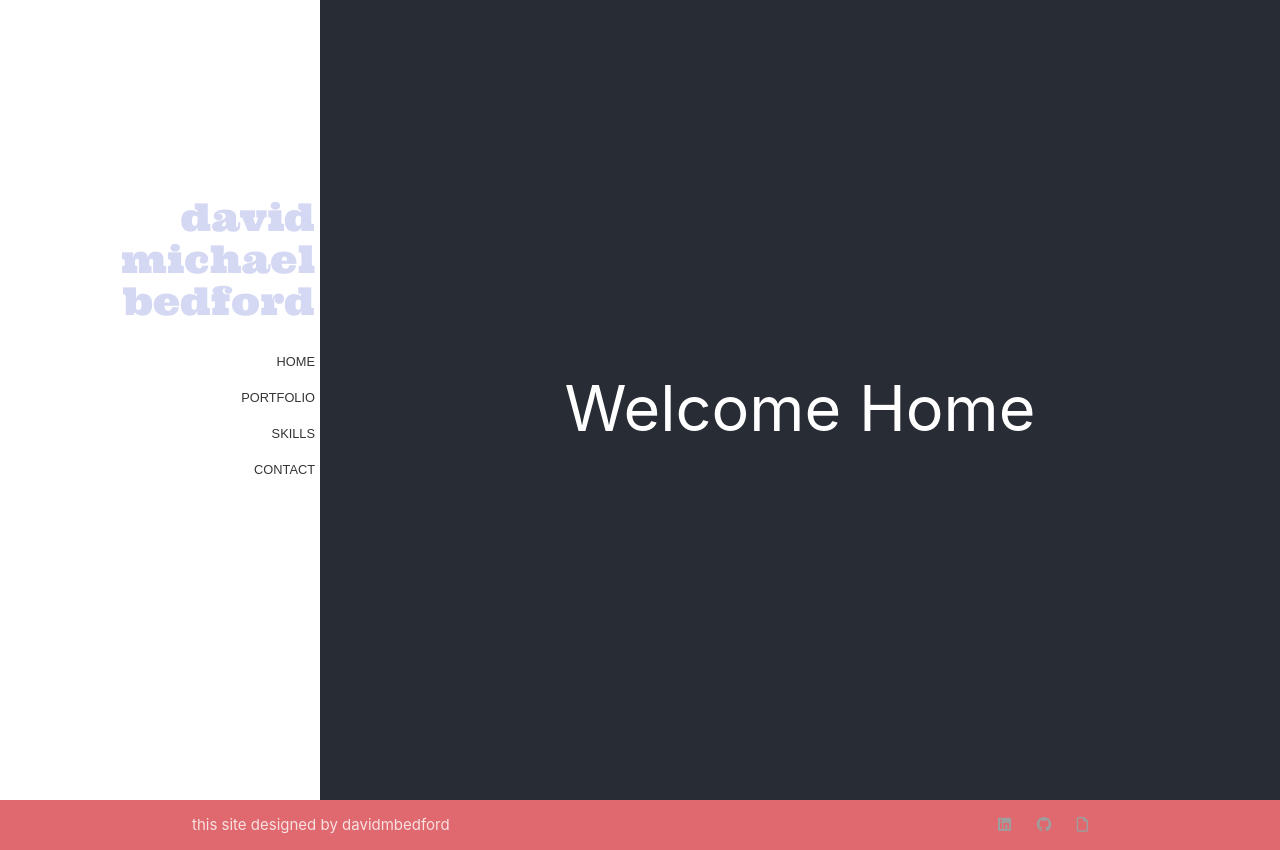
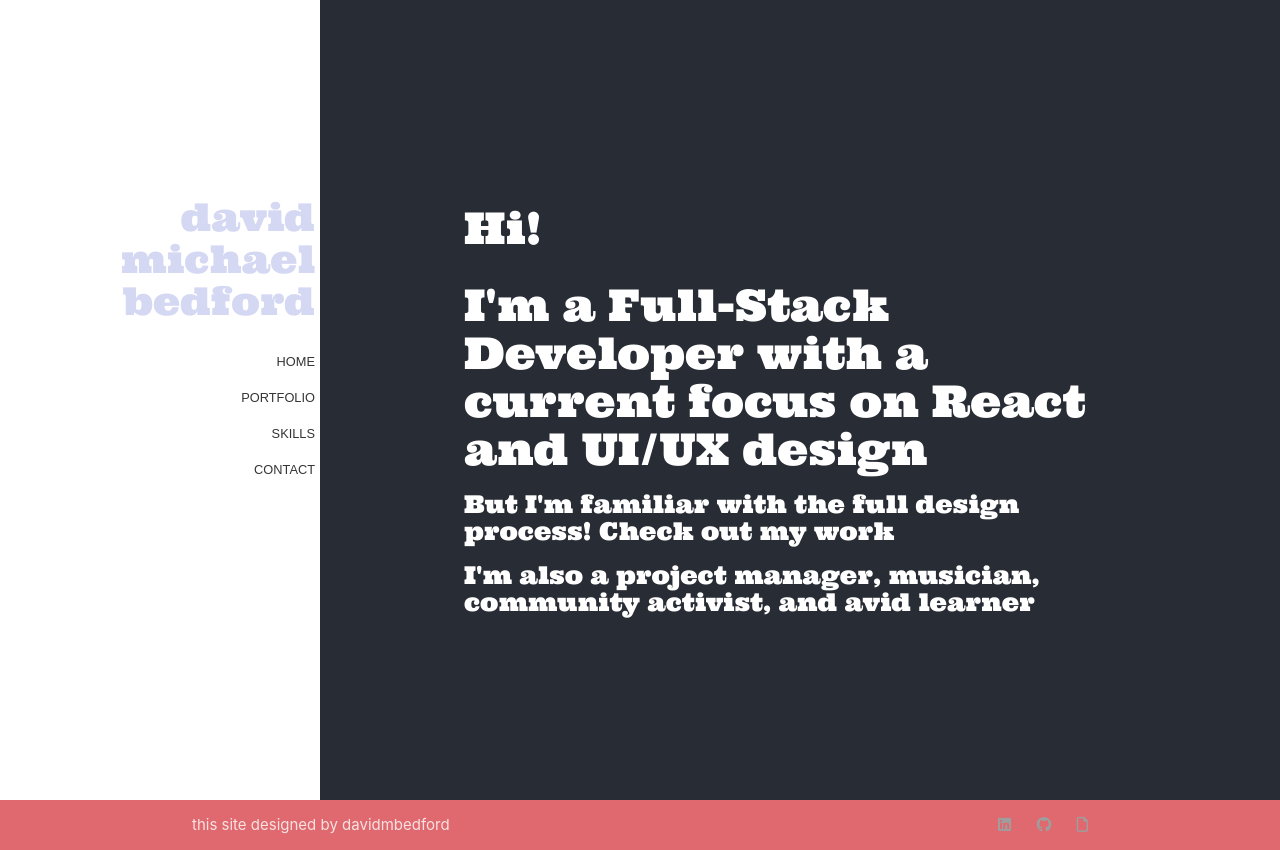
Before and after one commit to davidmbedford/davidmbedford, a React (Create React App) app: page / in a window 1280 px wide. Built offline with nearby package versions, Linux system fonts and the light colour scheme; a web font is replaced by a local one.

Commit message:
Home page is bare minimum mvp

```diff
--- a/src/App.css
+++ b/src/App.css
@@ -49,6 +49,7 @@ a {
   color: inherit;
 }
 
-h3 {
+h3,
+h5 {
   font-family: 'Ultra', serif;
 }
--- a/src/pages/home/index.js
+++ b/src/pages/home/index.js
@@ -6,8 +6,11 @@ function Home() {
         <div className="col s12 l9 no-pad">
         <div className="App">
             <div className="App-header">
-                <div className="container">
-                    <h1>Welcome Home</h1>
+                <div className="container left-align">
+                    <h3>Hi!</h3>
+                    <h3>I'm a Full-Stack Developer with a current focus on React and UI/UX design</h3>
+                    <h5>But I'm familiar with the full design process! Check out my work</h5>
+                    <h5>I'm also a project manager, musician, community activist, and avid learner</h5>
                 </div>
             </div>
         </div>
```
